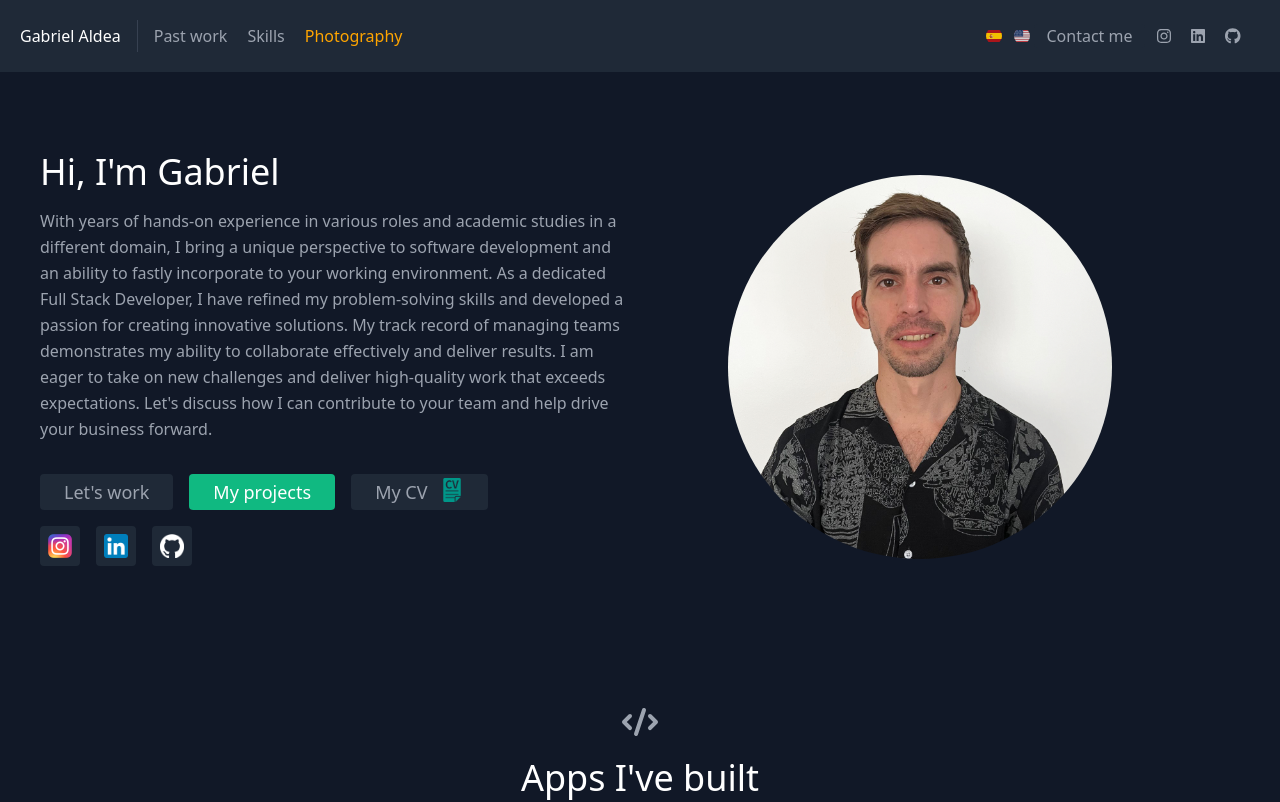
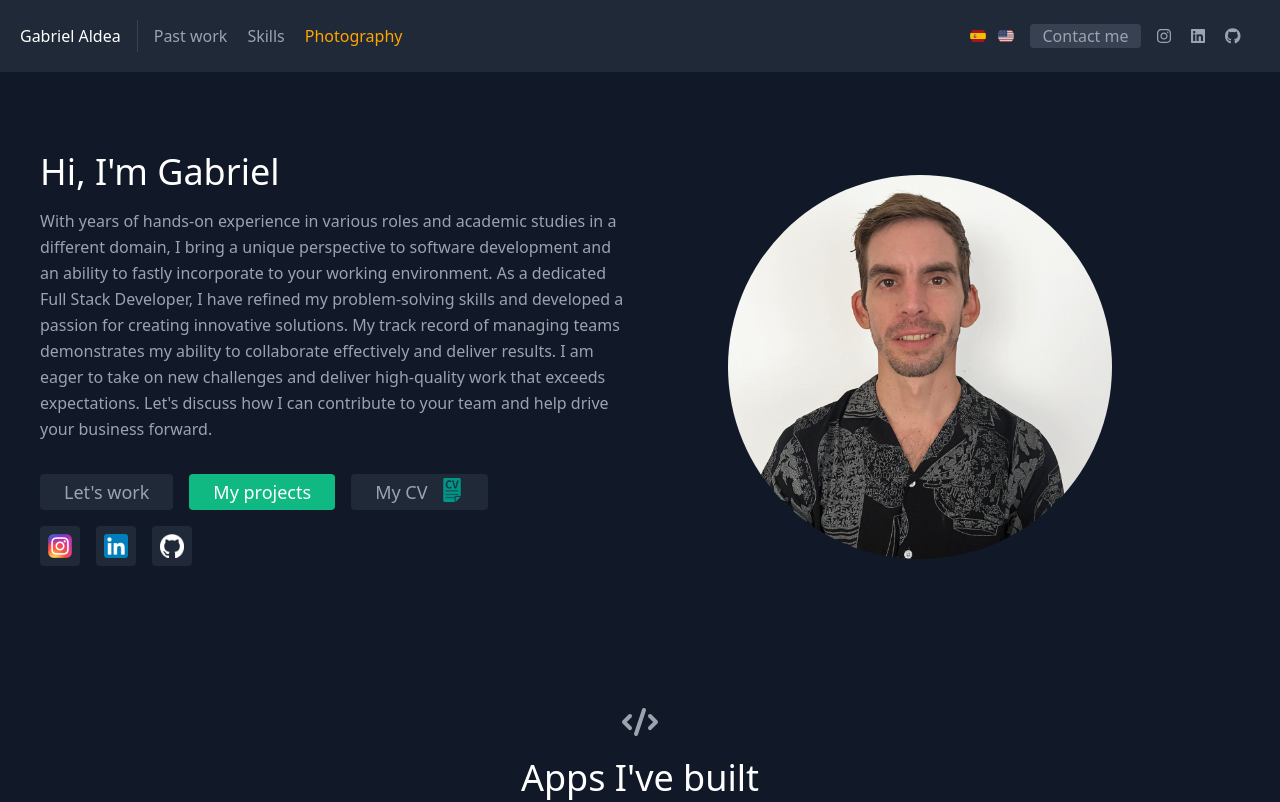
Before and after one commit to galdea/Dev-Photography-Portfolio, a React (Create React App) app: page / in a window 1280 px wide. Shown: the top 802 px of the page. Built offline with nearby package versions, Linux system fonts and the light colour scheme.

Commit message:
minor fix in navbar

```diff
--- a/src/components/Navbar.js
+++ b/src/components/Navbar.js
@@ -53,7 +53,7 @@ export default function Navbar() {
 </button>
           <a
             href="#contact"
-            className="inline-flex items-center bg-gray-800 border-0 px-3 mr-3 focus:outline-none hover:bg-gray-700 rounded text-base md:mt-0"
+            className="inline-flex items-center bg-gray-700 border-0 px-3 ml-3 mr-4 focus:outline-none hover:bg-gray-800 rounded text-base md:mt-0"
           >
 {t("navbar.contactme")}           </a>
           <a
```
